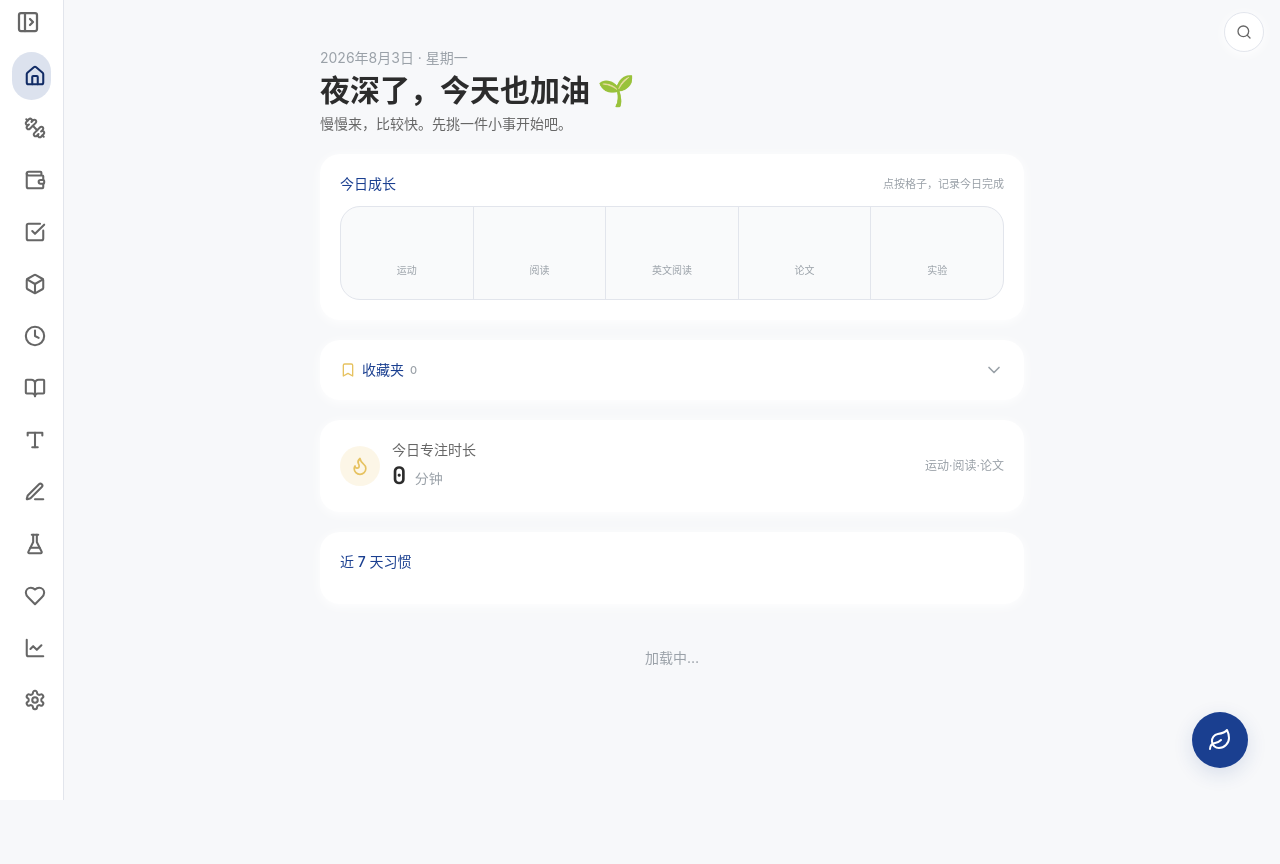
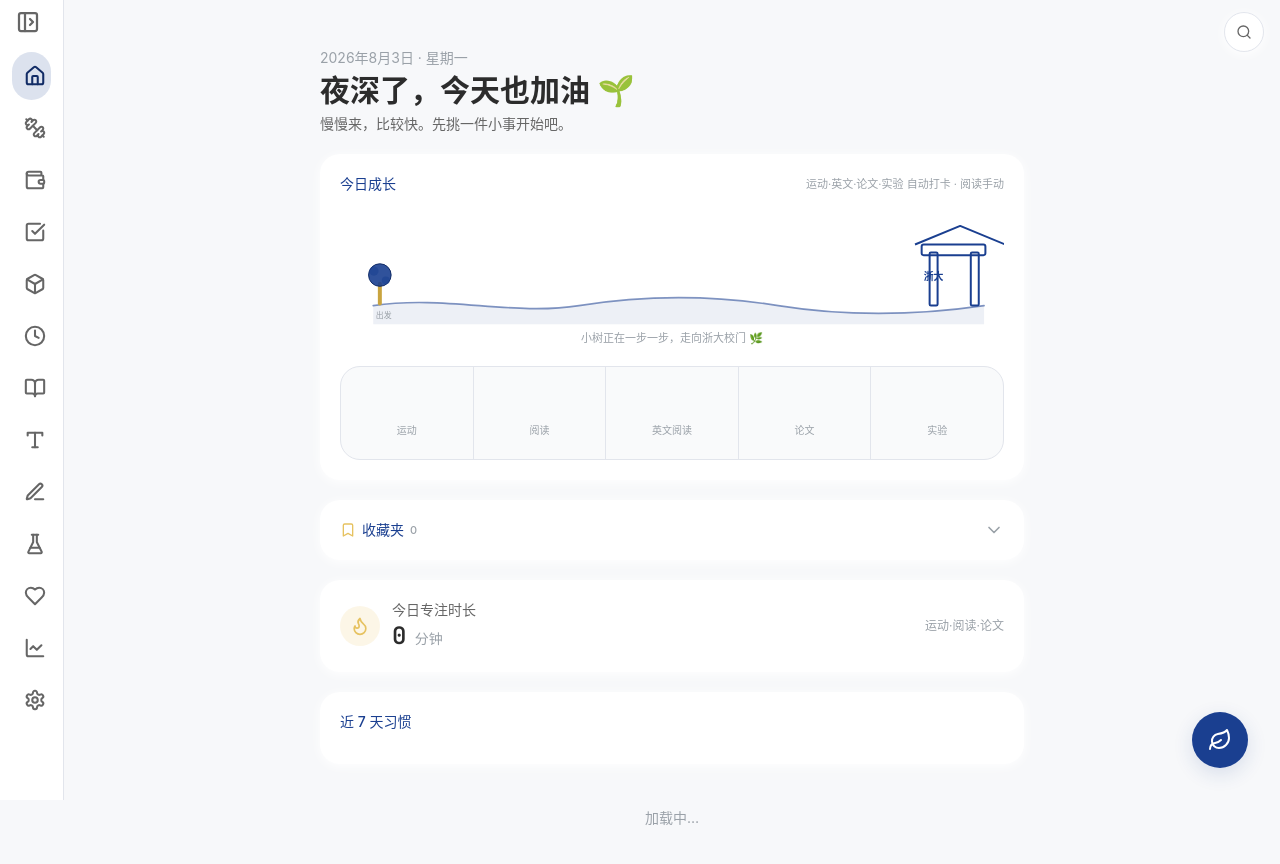
Before and after one commit to shuhan131313-jpg/xiaoshu-growth-os, a Next.js app: page / in a window 1280 px wide. Shown: the top 864 px of the page. Before the commit the page ends 800 px from the top, so only its background shows below. Built offline with nearby package versions, Linux system fonts and the light colour scheme.

Commit message:
新增成长进度条与自动打卡：阅读每日锁定、英文已打卡、首页自动点亮、ZJU进度

```diff
--- a/app/exercise/page.tsx
+++ b/app/exercise/page.tsx
@@ -14,6 +14,8 @@ import { repos } from "@/lib/db/repo";
 import { db } from "@/lib/db/db";
 import type { ExerciseRecord, WeightRecord, BowelRecord } from "@/lib/db/db";
 import { todayKey } from "@/lib/utils";
+import { bumpGrowthStep } from "@/lib/growth";
+import { setTodayTask } from "@/lib/summary";
 
 const WEEK = ["日", "一", "二", "三", "四", "五", "六"];
 
@@ -282,6 +284,8 @@ export default function ExercisePage() {
       duration: Number(duration) || 0,
       createdAt: Date.now(),
     });
+    await setTodayTask(todayKey(), "exercise", true);
+    await bumpGrowthStep();
     setProject("");
     setDuration("");
     loadMonth();
--- a/app/experiment/page.tsx
+++ b/app/experiment/page.tsx
@@ -12,6 +12,8 @@ import { PageHeader } from "@/components/common/page-header";
 import { repos } from "@/lib/db/repo";
 import type { ExperimentRecord } from "@/lib/db/db";
 import { todayKey } from "@/lib/utils";
+import { bumpGrowthStep } from "@/lib/growth";
+import { setTodayTask } from "@/lib/summary";
 
 export default function ExperimentPage() {
   const today = todayKey();
@@ -53,6 +55,8 @@ export default function ExperimentPage() {
       note: note.trim(),
       createdAt: Date.now(),
     });
+    await setTodayTask(today, "experiment", true);
+    await bumpGrowthStep();
     setNote("");
     setSaved(true);
     setTimeout(() => setSaved(false), 2000);
--- a/app/page.tsx
+++ b/app/page.tsx
@@ -14,6 +14,7 @@ import {
 } from "lucide-react";
 import { Card, CardContent } from "@/components/ui/card";
 import { GROWTH_MODULES } from "@/lib/constants";
+import { GrowthTrack } from "@/components/common/growth-track";
 import { todayKey, greeting, weekdayCN } from "@/lib/utils";
 import {
   getTodayTaskMap,
@@ -21,8 +22,12 @@ import {
   getTodayDuration,
   getHeatmap,
 } from "@/lib/summary";
+import { getGrowthStep } from "@/lib/growth";
 import { repos } from "@/lib/db/repo";
 import type { FavoriteRecord } from "@/lib/db/db";
+
+/** 自动打卡模块：完成对应操作后由数据驱动点亮，无需首页手动点选（阅读除外） */
+const AUTO_KEYS = new Set(["exercise", "english", "research", "experiment"]);
 
 function heatColor(count: number, max: number): string {
   if (count <= 0) return "#E2E5EC";
@@ -37,19 +42,31 @@ export default function TodayPage() {
   const [heat, setHeat] = useState<{ date: string; count: number }[]>([]);
   const [favs, setFavs] = useState<FavoriteRecord[]>([]);
   const [favOpen, setFavOpen] = useState(false);
+  const [step, setStep] = useState(0);
+  const [exCount, setExCount] = useState(0);
+  const [rsCount, setRsCount] = useState(0);
+  const [expCount, setExpCount] = useState(0);
   const [ready, setReady] = useState(false);
 
   async function load() {
-    const [map, dur, h, fv] = await Promise.all([
+    const [map, dur, h, fv, gstep, ex, rs, exp] = await Promise.all([
       getTodayTaskMap(date),
       getTodayDuration(date),
       getHeatmap(7),
       repos.favorite.all(),
+      getGrowthStep(),
+      repos.exercise.whereDate(date),
+      repos.research.whereDate(date),
+      repos.experiment.whereDate(date),
     ]);
     setTaskMap(map);
     setDuration(dur);
     setHeat(h);
     setFavs(fv);
+    setStep(gstep);
+    setExCount(ex.length);
+    setRsCount(rs.length);
+    setExpCount(exp.length);
     setReady(true);
   }
 
@@ -89,23 +106,39 @@ export default function TodayPage() {
         </p>
       </header>
 
-      {/* 今日成长：横向等分树苗条 */}
+      {/* 今日成长：成长进度条 + 横向等分树苗条 */}
       <Card>
         <CardContent>
           <div className="mb-3 flex items-center justify-between">
             <p className="text-sm font-medium text-primary">今日成长</p>
-            <span className="text-[11px] text-ink-faint">点按格子，记录今日完成</span>
+            <span className="text-[11px] text-ink-faint">
+              运动·英文·论文·实验 自动打卡 · 阅读手动
+            </span>
           </div>
+          <GrowthTrack step={step} />
           <div className="flex overflow-hidden rounded-2xl border border-line bg-line/20">
             {GROWTH_MODULES.map((m, i) => {
-              const done = !!taskMap[m.key];
+              const done =
+                m.key === "exercise"
+                  ? exCount > 0
+                  : m.key === "english"
+                  ? !!taskMap.english
+                  : m.key === "research"
+                  ? rsCount > 0
+                  : m.key === "experiment"
+                  ? expCount > 0
+                  : !!taskMap[m.key];
+              const auto = AUTO_KEYS.has(m.key);
               return (
                 <button
                   key={m.key}
-                  onClick={() => toggle(m.key, done)}
+                  type="button"
+                  onClick={auto ? undefined : () => toggle(m.key, done)}
                   aria-label={m.label}
                   className={`flex h-[92px] flex-1 flex-col items-center justify-center gap-1.5 transition-colors duration-200 ${
                     i > 0 ? "border-l border-line" : ""
+                  } ${
+                    auto ? "cursor-default" : "cursor-pointer"
                   } ${done ? "bg-accent/15" : "bg-transparent hover:bg-line/40"}`}
                 >
                   {done ? (
--- a/app/research/page.tsx
+++ b/app/research/page.tsx
@@ -13,6 +13,8 @@ import { PageHeader } from "@/components/common/page-header";
 import { repos } from "@/lib/db/repo";
 import type { ResearchRecord, FavoriteRecord } from "@/lib/db/db";
 import { todayKey } from "@/lib/utils";
+import { bumpGrowthStep } from "@/lib/growth";
+import { setTodayTask } from "@/lib/summary";
 import {
   LITERATURE_POOL,
   pickDistinct,
@@ -59,6 +61,8 @@ export default function ResearchPage() {
       summary: summary.trim() || undefined,
       createdAt: Date.now(),
     });
+    await setTodayTask(today, "research", true);
+    await bumpGrowthStep();
     setSummary("");
     setSaved(true);
     setTimeout(() => setSaved(false), 2000);
--- /dev/null
+++ b/components/common/growth-track.tsx
@@ -0,0 +1,89 @@
+"use client";
+
+import { motion } from "framer-motion";
+import { GROWTH_TOTAL } from "@/lib/growth";
+
+/**
+ * 成长进度条（简笔画风）：底部土地轨道 + 小树小人 + 右端浙大校门。
+ * 树的位置由已完成步数 step（0..200）决定，越靠近右端越接近浙大。
+ */
+export function GrowthTrack({ step }: { step: number }) {
+  const frac = Math.max(0, Math.min(1, step / GROWTH_TOTAL));
+  const X0 = 60; // 起跑线
+  const X1 = 920; // 校门处
+  const trackY = 150; // 地面线
+  const treeX = X0 + frac * (X1 - X0);
+
+  return (
+    <div className="mb-5">
+      <svg
+        viewBox="0 0 1000 180"
+        className="w-full"
+        role="img"
+        aria-label="成长进度：小树逐步走向浙大校门"
+      >
+        {/* 土地填充 */}
+        <path
+          d={`M${X0 - 10},${trackY} C 160,134 260,166 360,150 S 560,134 660,150 S 860,166 970,150 L 970,178 L ${X0 - 10},178 Z`}
+          fill="#1A3F90"
+          fillOpacity={0.08}
+        />
+        {/* 轨道线 */}
+        <path
+          d={`M${X0 - 10},${trackY} C 160,134 260,166 360,150 S 560,134 660,150 S 860,166 970,150`}
+          fill="none"
+          stroke="#1A3F90"
+          strokeOpacity={0.55}
+          strokeWidth={2.5}
+          strokeLinecap="round"
+        />
+        {/* 起点小标 */}
+        <text x={X0 - 6} y={trackY + 18} fontSize={12} fill="#9AA1A8" textAnchor="start">
+          出发
+        </text>
+
+        {/* 浙大校门（简笔画） */}
+        <g stroke="#1A3F90" strokeWidth={3} fill="none" strokeLinejoin="round">
+          {/* 门柱 */}
+          <rect x={888} y={70} width={12} height={80} rx={2} />
+          <rect x={950} y={70} width={12} height={80} rx={2} />
+          {/* 门楣 */}
+          <rect x={876} y={58} width={96} height={16} rx={3} />
+          {/* 屋顶坡面 */}
+          <path d="M866,58 L934,30 L1002,58" />
+        </g>
+        <text
+          x={894}
+          y={112}
+          fontSize={15}
+          fontWeight={700}
+          fill="#1A3F90"
+          textAnchor="middle"
+        >
+          浙大
+        </text>
+
+        {/* 小树小人 */}
+        <motion.g
+          initial={false}
+          animate={{ x: treeX }}
+          transition={{ type: "spring", stiffness: 120, damping: 18 }}
+        >
+          <g transform={`translate(0,${trackY})`}>
+            {/* 树干（暖黄） */}
+            <rect x={-3} y={-36} width={6} height={36} rx={3} fill="#C9A43F" />
+            {/* 树冠（克莱因蓝） */}
+            <circle cx={0} cy={-46} r={17} fill="#1A3F90" fillOpacity={0.9} />
+            <circle cx={0} cy={-46} r={17} fill="none" stroke="#122C66" strokeWidth={1.5} />
+            {/* 高光小叶 */}
+            <circle cx={-9} cy={-52} r={7} fill="#1A3F90" fillOpacity={0.55} />
+            <circle cx={9} cy={-38} r={6} fill="#1A3F90" fillOpacity={0.55} />
+          </g>
+        </motion.g>
+      </svg>
+      <p className="mt-1 text-center text-[11px] text-ink-faint">
+        小树正在一步一步，走向浙大校门 🌿
+      </p>
+    </div>
+  );
+}
--- /dev/null
+++ b/lib/growth.ts
@@ -0,0 +1,57 @@
+import { db } from "./db/db";
+
+/** 简易 key-value 元数据存储（复用 settings 表，随 JSON 备份导出/导入） */
+export async function getMeta<T>(key: string, fallback: T): Promise<T> {
+  const row = await db.settings.where("key").equals(key).first();
+  return row ? (row.value as T) : fallback;
+}
+
+export async function setMeta(key: string, value: unknown): Promise<void> {
+  const row = await db.settings.where("key").equals(key).first();
+  if (row?.id != null) {
+    await db.settings.update(row.id, { value });
+  } else {
+    await db.settings.add({ key, value });
+  }
+}
+
+/** 成长进度条：小树迈向浙大校门，总刻度 */
+export const GROWTH_TOTAL = 200;
+
+export async function getGrowthStep(): Promise<number> {
+  return getMeta<number>("growthStep", 0);
+}
+
+/** 前进一步（封顶 GROWTH_TOTAL），返回最新步数 */
+export async function bumpGrowthStep(): Promise<number> {
+  const cur = await getGrowthStep();
+  const next = Math.min(GROWTH_TOTAL, cur + 1);
+  await setMeta("growthStep", next);
+  return next;
+}
+
+/** 每日内容（英文/书摘）当日锁定，避免每次打开随机刷新 */
+export async function getDailyPick<T>(
+  prefix: string,
+  pool: T[],
+  matchKey: (item: T, v: string) => boolean,
+  fallback: T
+): Promise<T> {
+  const saved = await getMeta<string>(`daily:${prefix}:${todayStr()}`, "");
+  if (saved) {
+    const found = pool.find((x) => matchKey(x, saved));
+    if (found) return found;
+  }
+  return fallback;
+}
+
+export async function setDailyPick(prefix: string, value: string): Promise<void> {
+  await setMeta(`daily:${prefix}:${todayStr()}`, value);
+}
+
+function todayStr(): string {
+  const d = new Date();
+  const mm = `${d.getMonth() + 1}`.padStart(2, "0");
+  const dd = `${d.getDate()}`.padStart(2, "0");
+  return `${d.getFullYear()}-${mm}-${dd}`;
+}
```
Also changed, not shown: app/english/page.tsx (+40 -3 lines), app/reading/page.tsx (+18 -2 lines).
